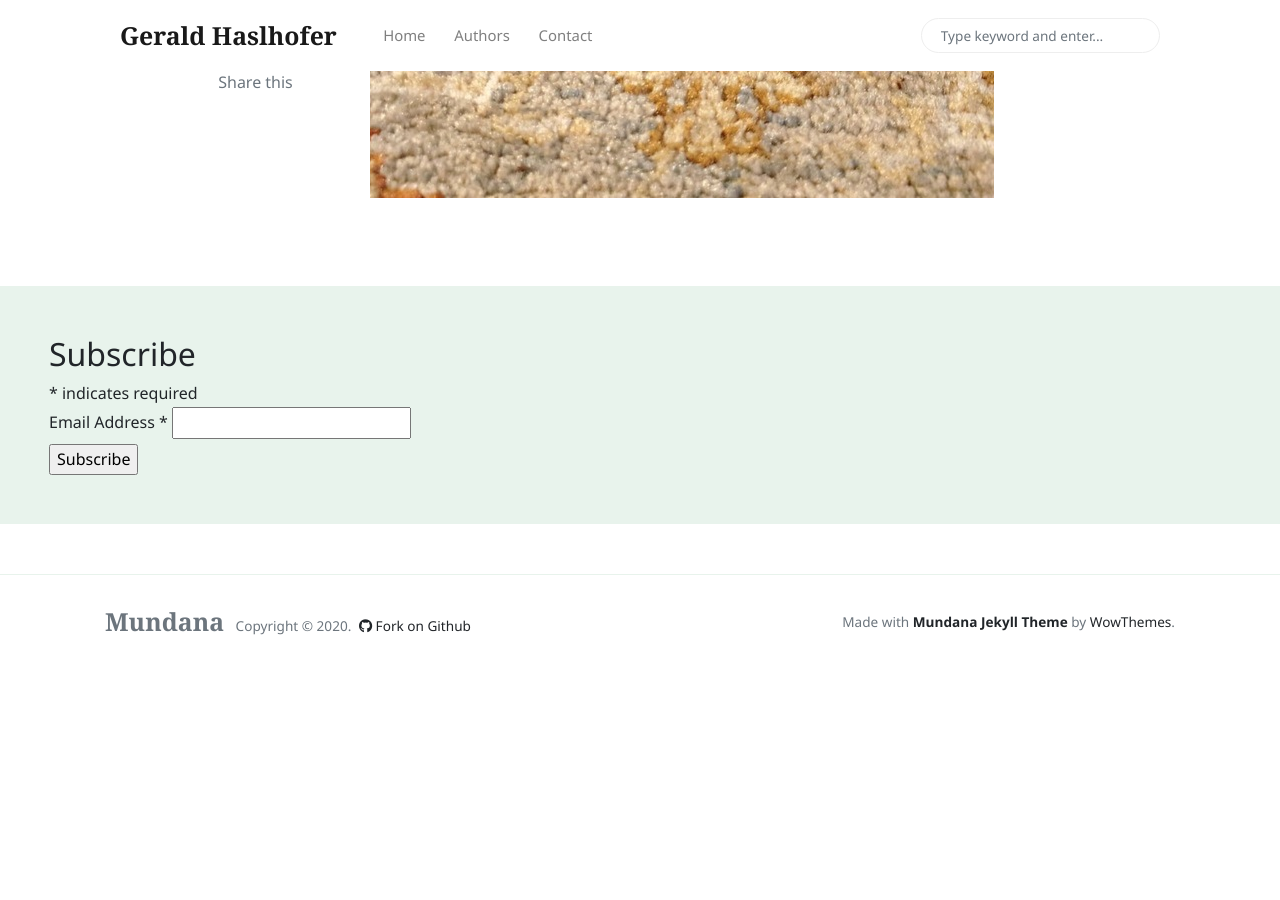
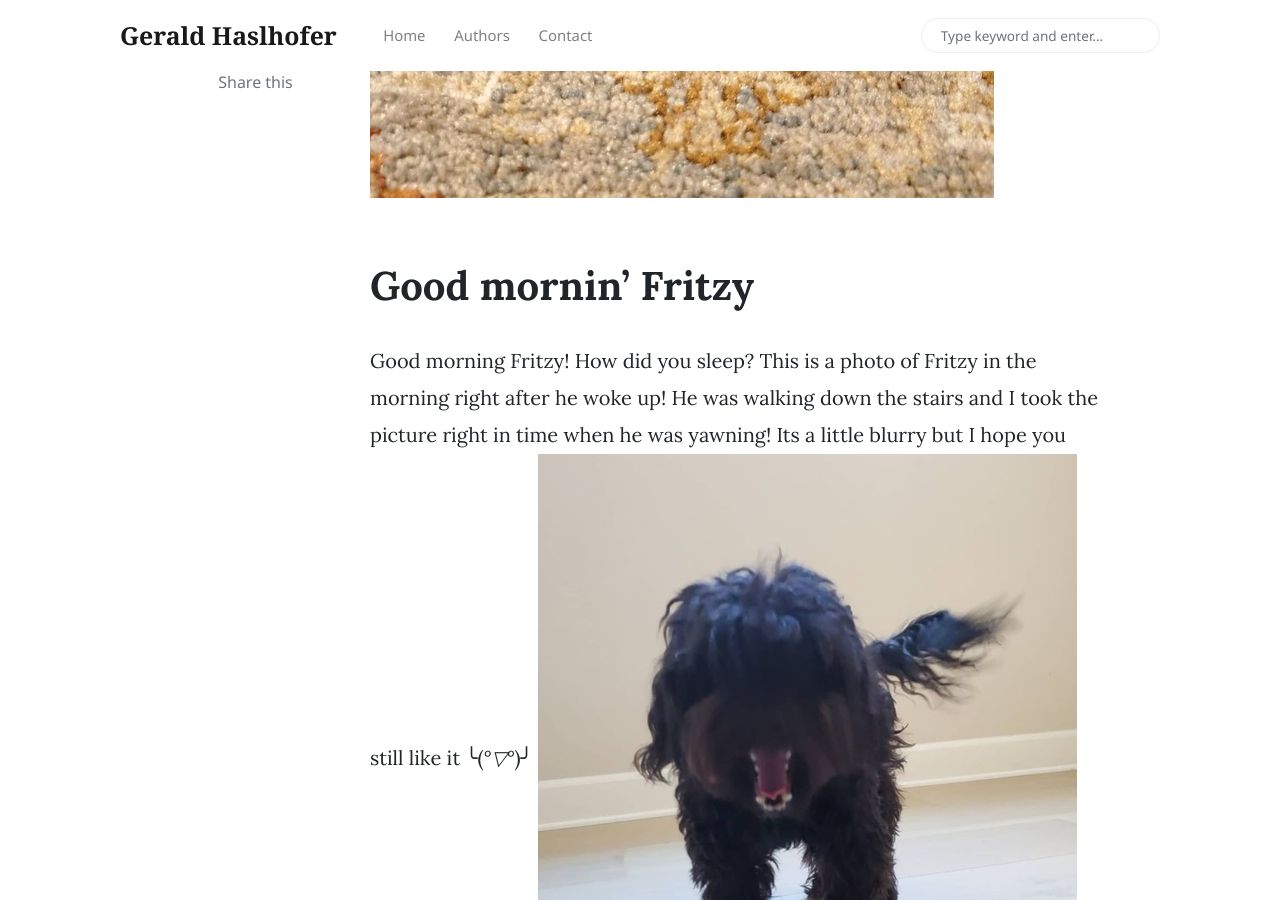
Before and after one commit to haslhofer/haslhofer.github.io, a Jekyll site: the page built from _posts/2020-12-28-fritzy.md, in a window 1280 px wide and 900 px high, scrolled down 2329 px. Built offline with Jekyll 4.4.1, drawn with Linux system fonts in a browser that asks for light colours; nearby versions of some CDN libraries; comment, search, counter and statistics services are not loaded; before the commit the page ends 2998 px from its top, so only the background shows below that; some of the changed text lies outside the part shown.

Commit message:
I love fritzy

```diff
--- a/_posts/2020-12-28-fritzy.md
+++ b/_posts/2020-12-28-fritzy.md
@@ -13,7 +13,13 @@
 ![imageassets](../assets/images/snow1.jpg)
 
 
-# Stunning photo of Fritzy!!!!
+# Fritzy with Shopping bags!!!!
 
 This photo is one of my favorite photos of Fritzy! He was laying on some shopping bags and I thought it would be a cute picture of him so i took it! My favorite part of this picture was Fritzy's moustache. I think the colors are so vibrant and they look very good.🐶🐶🐶
 ![Fritzy](../assets/images/ritz1.jpg)
+
+
+# Good mornin' Fritzy
+
+Good morning Fritzy! How did you sleep? This is a photo of Fritzy in the morning right after he woke up! He was walking down the stairs and I took the picture right in time when he was yawning! Its a little blurry but I hope you still like it ╰(*°▽°*)╯
+![Fritzy](../assets/images/ritz2.jpg)
```
Also changed, not shown: assets/images/ritz2.jpg (added).
